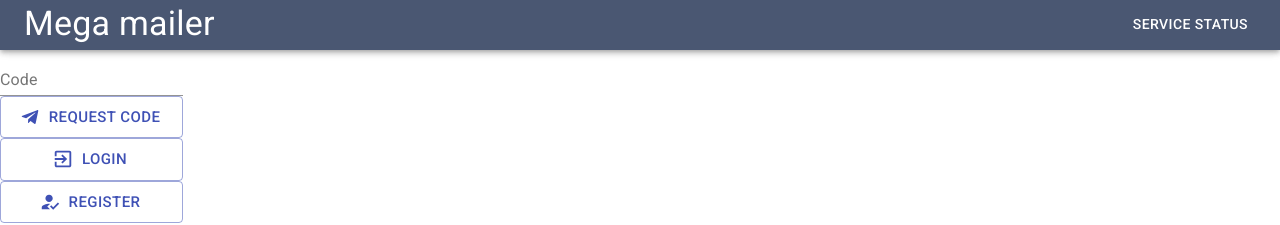
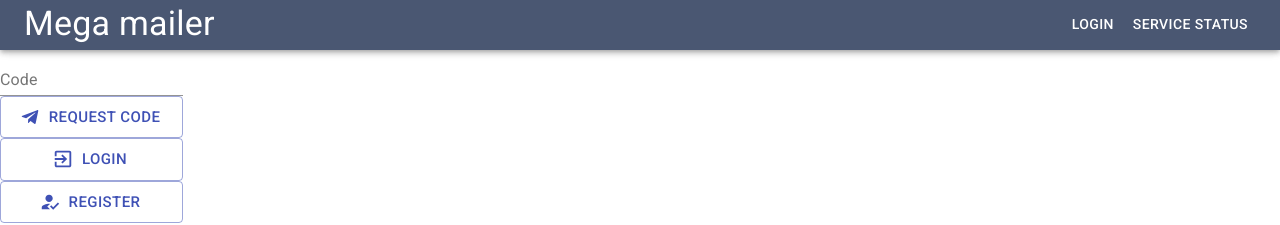
Before and after one commit to zryambus/mega-mailer-ui, a React app: page /#/login in a window 1280 px wide. Shown: the top 225 px of the page. Built offline with nearby package versions, Linux system fonts and the light colour scheme; no server answers.

Commit message:
Fixed condition of showing Login link in header

```diff
--- a/src/header.tsx
+++ b/src/header.tsx
@@ -29,6 +29,9 @@ const Header: React.FC = () => {
             : <Title />
           }
         </Typography>
+        {user == null && <>
+          <Link to={'/login'}><Button>Login</Button></Link>
+        </>}
         <Link to={'/status'}><Button>Service status</Button></Link>
         {user && <>
           <Link to={'/settings'}><Button>Notification settings</Button></Link>
```
